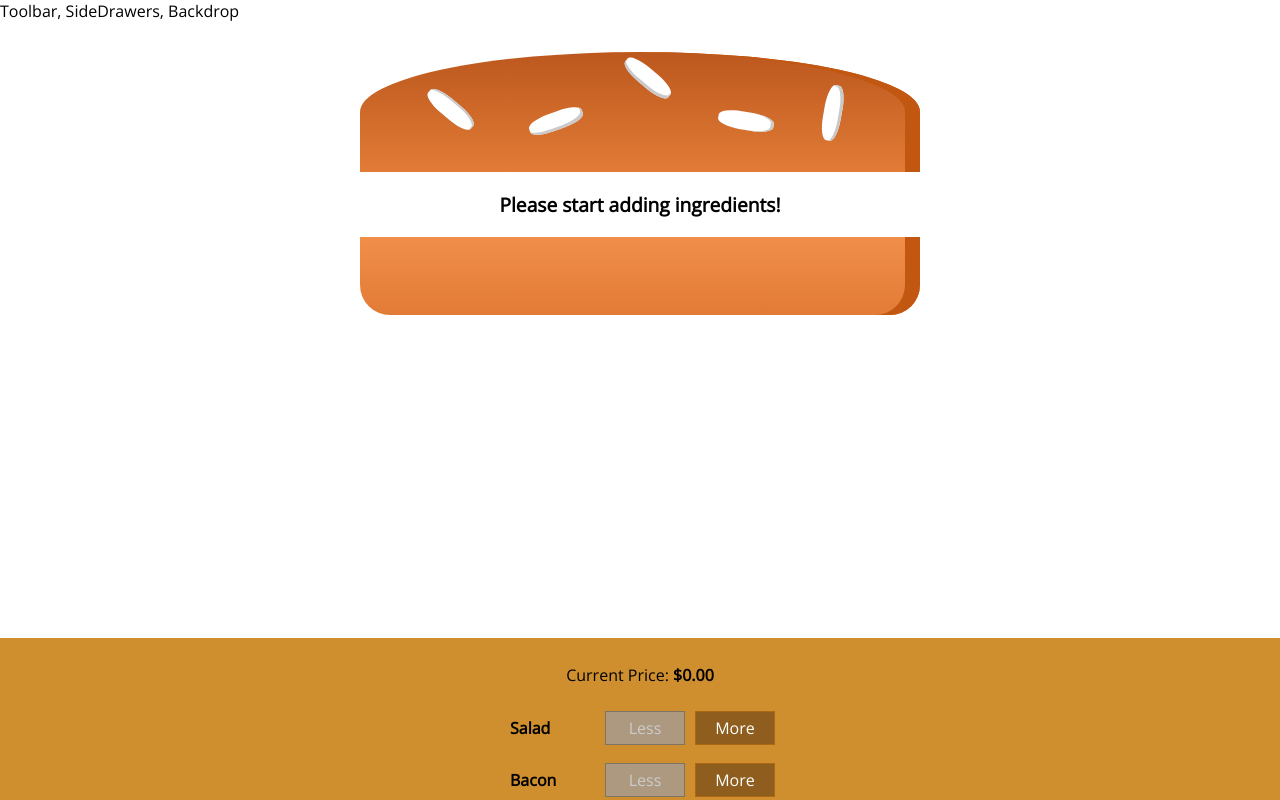
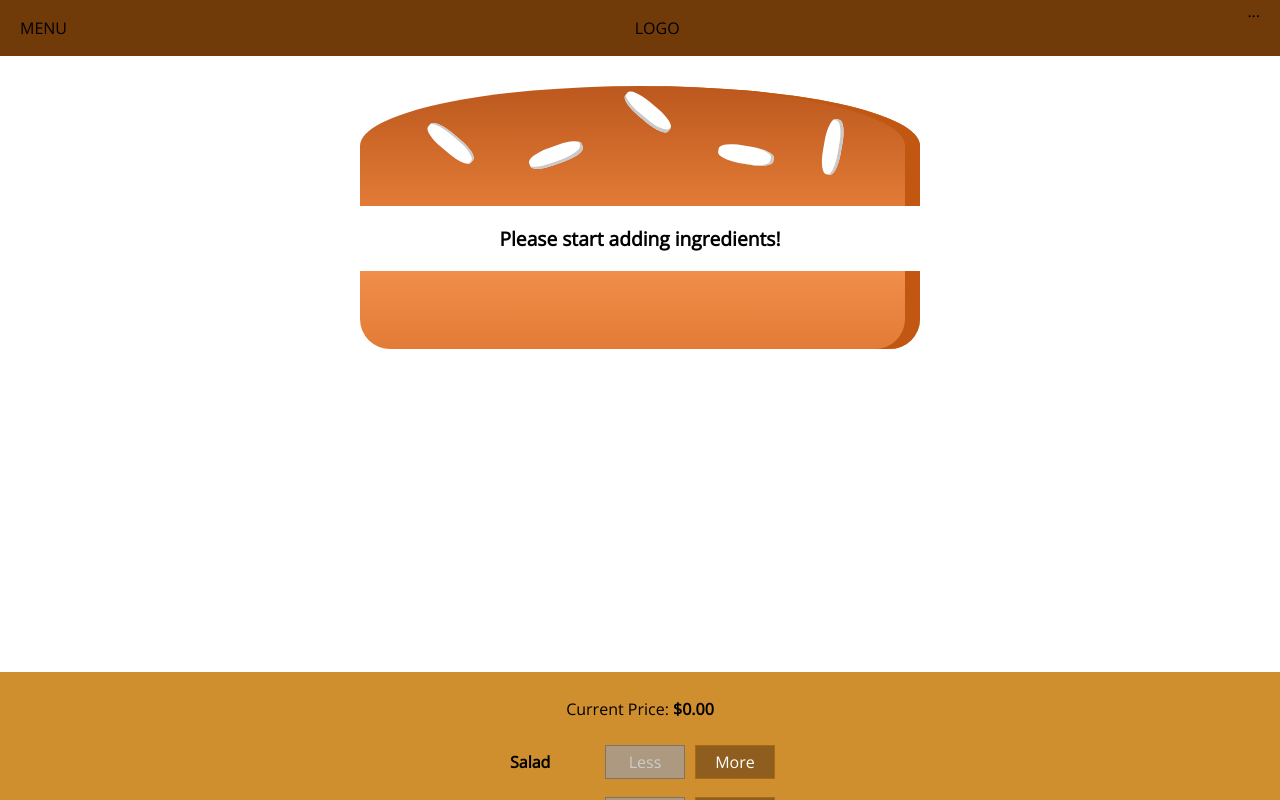
Before and after one commit to stlin/MyBurger, a React (Create React App) app: page / in a window 1280 px wide. Shown: the top 800 px of the page. Built offline with nearby package versions, Linux system fonts and the light colour scheme.

Commit message:
Added a toolbar

```diff
--- a/src/components/Layout/Layout.css
+++ b/src/components/Layout/Layout.css
@@ -1,3 +1,3 @@
 .Content {
-    margin-top: 16px;
+    margin-top: 72px;
 }
--- a/src/components/Layout/Layout.js
+++ b/src/components/Layout/Layout.js
@@ -1,10 +1,11 @@
 import React from 'react';
 import Aux from '../../hoc/Aux';
+import Toolbar from '../Navigation/Toolbar/Toolbar';
 import "./Layout.css";
 
 const layout = (props) => (
     <Aux>
-        <div>Toolbar, SideDrawers, Backdrop</div>
+        <Toolbar />
         <main className="Content">
             {props.children}
         </main>
--- /dev/null
+++ b/src/components/Navigation/Toolbar/Toolbar.css
@@ -0,0 +1,18 @@
+.Toolbar {
+    height: 56px;
+    width: 100%;
+    position: fixed;
+    top: 0;
+    left: 0;
+    background-color: #703b09;
+    display: flex;
+    justify-content: space-between;
+    align-items: center;
+    padding: 0 20px;
+    box-sizing: border-box;
+    z-index: 90;
+}
+
+.Toolbar nav {
+    height: 100%;
+}
--- /dev/null
+++ b/src/components/Navigation/Toolbar/Toolbar.js
@@ -0,0 +1,16 @@
+import React from 'react';
+import './Toolbar.css';
+
+
+const toolbar = (props) => (
+    <header className="Toolbar">
+        <div>MENU</div>
+        <div>LOGO</div>
+        <nav>
+            ...
+        </nav>
+
+    </header>
+);
+
+export default toolbar;
```
